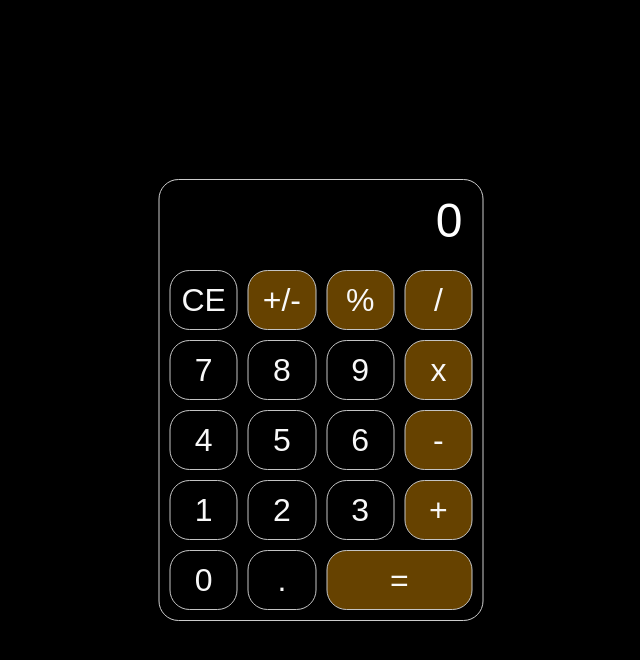
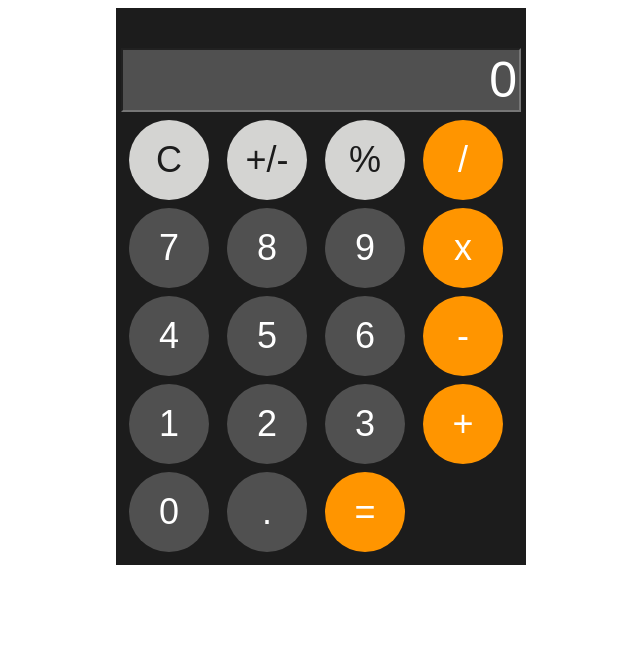
Before and after one commit to Cat5-0/odin-calculator, a plain HTML site: page index.html in a window 1280 px wide. Shown: the whole page, without its empty margins (319-959 px from the left). Drawn offline with Linux system fonts and the light colour scheme.

Commit message:
Final updates to calculator.js

```diff
--- a/calculator.js
+++ b/calculator.js
@@ -1,61 +1,105 @@
-// Object values
-const calculator = {
-    displayValue: '0',
-    firstOperand: null,
-    waitingForSecondOperand: false,
-    operator: null,
-};
+const buttonValues = [
+    "C", "+/-", "%", "/",
+    "7", "8", "9", "x",
+    "4", "5", "6", "-",
+    "1", "2", "3", "+",
+    "0", ".", "="
+];
 
-// Update Display
-const updateDisplay = () => {
-    const display = document.querySelector('.screen');
-    display.value = calculator.displayValue;
-};
-updateDisplay();
+const rightSymbols = ["/", "x", "-", "+", "="];
+const topSymbols = ["C", "+/-", "%"]; // modify..ers
 
-// Function key press
-const keys = document.querySelector('.keys');
-keys.addEventListener('click', (event) => {
-    const {target} = event;
-    if (!target.matches('button')) {
-        return;
+const display = document.getElementById("display");
+
+// a + b, a x b, a - b, a / b Pseudocode .25
+let a = 0;
+let operator = null;
+let b = null;
+display.value = "0";
+
+function clearAll() {
+    a = 0;
+    operator = null;
+    b = null;
+}
+
+
+for (let i = 0; i < buttonValues.length; i++) {
+    // adding button names from array .11
+    let value = buttonValues[i];
+    let button = document.createElement("button");
+    button.innerText = value;
+
+    // style button colors Pseudocode .18
+    if (rightSymbols.includes(value)) {
+        button.style.backgroundColor = "#FF9500";
+    }
+    else if (topSymbols.includes(value)) {
+        button.style.backgroundColor = "#D4D4D2";
+        button.style.color = "#1C1C1C";
     }
 
-    if (target.classList.contains('operator')) {
-        handleOperator(target.value);
-        updateDisplay();
-        return;
-    }
+    // process button clicks
+    button.addEventListener("click", function() {
+        if (rightSymbols.includes(value)) {
+            if (value === "=") {
+                if (a != null) {
+                    b = display.value;
+                    let numA = Number(a);
+                    let numB = Number(b);
 
-    if (target.classList.contains('decimal')) {
-        inputDecimal(target.value);
-        updateDisplay();
-        return;
-    }
+                    if (operator === "/") {
+                        if (numB === 0) {
+                            display.value = "Dummy";
+                        } else {
+                        display.value = numA.toFixed(7) / numB.toFixed(7);
+                        }
+                    } else if (operator === "x") {
+                        display.value = numA * numB;
+                    } else if (operator === "-") {
+                        display.value = numA - numB;
+                    } else if (operator === "+") {
+                        display.value = numA + numB;
+                    }
+                }
+                clearAll();
+            } else {
+                operator = value;
+                a = display.value;
+                display.value = "";
+            }
 
-    if (target.classList.contains('clearDisplay')) {
-        resetCalculator();
-        updateDisplay();
-        return;
-    }
+        } else if (topSymbols.includes(value)) {
+            if (value === "C") {
+                clearAll();
+                display.value = "0";
+            } else if (value === "+/-") {
+                if (display.value != "" && display.value != "0") {
+                    if (display.value[0] === "-") {
+                        display.value = display.value.slice(1);
+                    } else {
+                        display.value = "-" + display.value;
+                    }
 
-    inputDigit(target.value);
-    updateDisplay();
-});
+                }
+            } else if (value === "%") {
+                display.value = Number(display.value)/100;
+            }
 
-// Input Digit
-const inputDigit = (digit) => {
-    const {displayValue, waitingForSecondOperand} = calculator;
+        } else { // numbers or .
+            if (value === ".") {
+                if (display.value != "" && !display.value.includes(value)) {
+                    display.value += value;
+                }
+            } else if (display.value === "0") {
+                display.value = value;
+            } else {
+                display.value += value;
+            }
+        }
 
-    if (waitingForSecondOperand === true) {
-        calculator.displayValue = digit;
-        calculator.waitingForSecondOperand = false;
-    } else {
-        calculator.displayValue =
-        displayValue === '0' ? digit : displayValue + digit;
-    }
-};
+    })
 
-// start Wednesday Input Decimal 23:57
-
-// Input Decimal
+    // add buttons to buttons div .12
+    document.getElementById("buttons").appendChild(button);
+}
--- a/index.html
+++ b/index.html
@@ -9,33 +9,9 @@
     </head>
     <body>
 <!-- Comments -->
-        <div class="container">
-            <input type="text" class="screen" readonly>
-            <div class="keys">
-                <button class="clearDisplay" value="clearDisplay">CE</button>
-                <button class="operator" value="+/-">+/-</button>
-                <button class="operator" value="%">%</button>
-                <button class="operator" value="/">/</button>
-
-                <button value="7">7</button>
-                <button value="8">8</button>
-                <button value="9">9</button>
-                <button class="operator" value="x">x</button>
-
-                <button value="4">4</button>
-                <button value="5">5</button>
-                <button value="6">6</button>
-                <button class="operator" value="-">-</button>
-
-                <button value="1">1</button>
-                <button value="2">2</button>
-                <button value="3">3</button>
-                <button class="operator" value="+">+</button>
-
-                <button value="0">0</button>
-                <button class="decimal" value=".">.</button>
-                <button class="equalSign operator" value="=">=</button>
-            </div>
+        <div id="calculator">
+            <input type="text" id="display" readonly>
+            <div id="buttons"></div>
         </div>
         <script src="calculator.js"></script>
     </body>
--- a/style.css
+++ b/style.css
@@ -1,75 +1,53 @@
-* {
-    margin: 0;
-    padding: 0;
+/* . is line number in Pseudocode Calculator */
+body {
+    display: flex;
+    justify-content: center;
+    align-items: center;
+}
+/* .17 Style div calculator*/
+#calculator {
+    font-family: Arial, Helvetica, sans-serif;
+    background-color: #1C1C1C;
+    padding: 40px 5px 5px 5px;
+    width: 400px;
+    max-width: 400px;
+
+}
+
+/* .20 Style Display */
+#display {
+    background-color: #505050;
+    color: white;
+    text-align: right;
+    font-size: 50px;
+    width: 100%;
     box-sizing: border-box;
 }
 
-body {
-    background-color: black;
+/* .15 Arrange buttons in Grid */
+#buttons {
+    display: grid;
+    grid-template-columns: repeat(4, 1fr);
+    gap: 8px;
+    padding: 8px;
 }
 
-.container {
-    border: 1px solid #ccc;
-    border-radius: 20px;
-    position: absolute;
-    top: 50%;
-    left: 50%;
-    transform: translate(-50%, -50%);
-    width: 325px;
+/* .16 Stle Buttons */
+#buttons button {
+    background-color: #505050;
+    color: white;
+    font-size: 36px;
+    text-align: center;
+    width: 80px;
+    height: 80px;
+    border-radius: 40px;
+    border: none;
 }
 
-.screen {
-    width: 100%;
-    border-top-left-radius: 20px;
-    border-top-right-radius: 20px;
-    font-size: 3rem;
-    height: 80px;
-    border: none;
-    background-color: transparent;
-    color: #fff;
-    text-align: right;
-    padding-right: 20px;
-    padding-left: 10px;
+/* .19 Style buttons on hover and click */
+#buttons button:hover {
+    opacity: 70%;
 }
-
-button {
-    height: 60px;
-    border-radius: 20px;
-    border: 1px solid #c4c4c4;
-    background-color: rgba(0, 0, 0, 0.3);
-    font-size: 2rem;
-    color: #f8f8f8;
+#buttons button:active {
+    opacity: 90%;
 }
-
-button:hover {
-    background-color: rgba(255, 255, 255, 0.4);
-}
-
-button:active {
-        background-color: rgba(186, 186, 186, 0.4);
-}
-
-.clearDisplay:hover {
-    background-color: rgba(241, 115, 119, 0.4);
-}
-
-.equalSign {
-    width: 100%;
-    grid-area: 5/ 3/ 5 /5
-}
-
-.equalSign:hover {
-   background-color: rgba(78, 159, 212, 0.4);
-}
-
-.operator {
-    background-color: rgba(255, 165, 0, 0.4);
-}
-
-.keys {
-    display: grid;
-    grid-template-columns: repeat(4, 1fr);
-    gap: 10px;
-    padding: 10px;
-
-}
```
